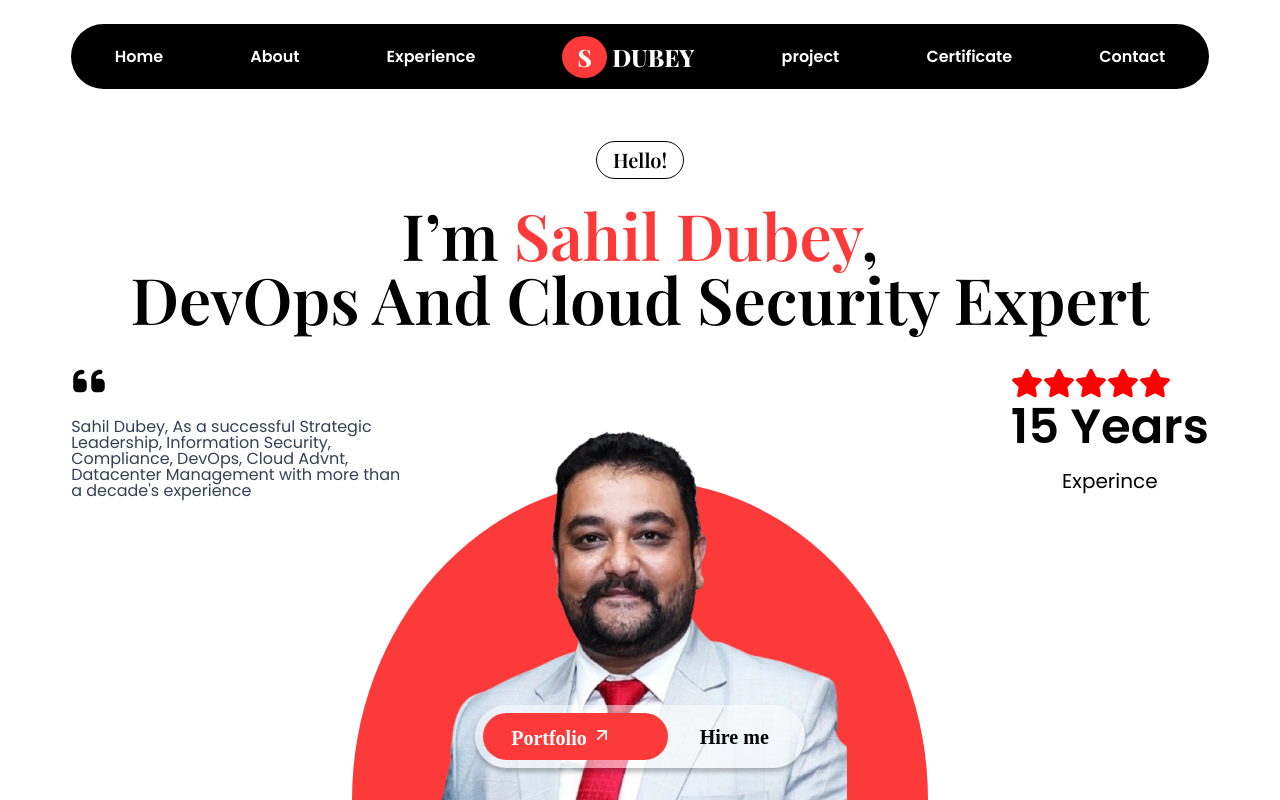
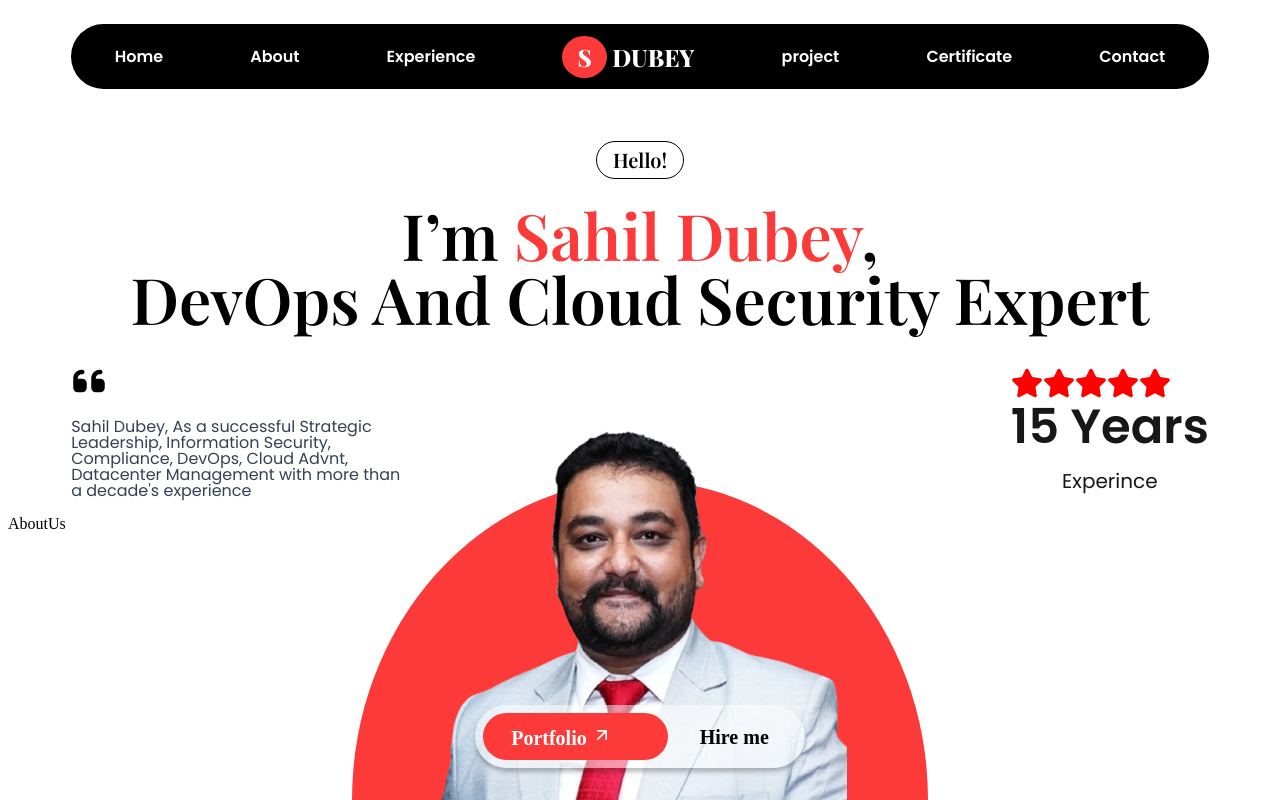
Before and after one commit to SatmeetSingh/Sahil_Dubey_Portfolio, a React (Vite) app: page / in a window 1280 px wide. Built offline with nearby package versions, Linux system fonts and the light colour scheme; a web font is replaced by a local one.

Commit message:
feat: Added about section and fix hero section

```diff
--- a/src/App.tsx
+++ b/src/App.tsx
@@ -1,7 +1,7 @@
 import { BrowserRouter, Route, Routes } from 'react-router-dom'
 import './App.css'
 import Navbar from './components/Navbar/Navbar'
-import Hero from './components/HeroPage/Hero'
+import Home from './components/Home/Home'
 
 function App() {
 
@@ -9,7 +9,7 @@ function App() {
     <BrowserRouter>
       <Navbar />
       <Routes>
-        <Route path='/' element={<Hero />} />
+        <Route path='/' element={<Home />} />
       </Routes>
     </BrowserRouter>
   )
--- /dev/null
+++ b/src/components/AboutUs/AboutUs.tsx
@@ -0,0 +1,6 @@
+
+export default function AboutUs() {
+  return (
+    <div>AboutUs</div>
+  )
+}
--- a/src/components/HeroPage/hero.module.css
+++ b/src/components/HeroPage/hero.module.css
@@ -67,6 +67,7 @@
     line-height: 100%;
     letter-spacing: -1.5%;
     text-align: center;
+    color: var(--secondary-text-color);
 }
 
 .rating p {
@@ -76,7 +77,10 @@
     line-height: 100%;
     letter-spacing: -1%;
     text-align: center;
+    color: var(--secondary-text-color);
+    align-self: flex-end;
 }
+
 
 .semicircle {
     display: flex;
--- /dev/null
+++ b/src/components/Home/Home.tsx
@@ -0,0 +1,11 @@
+import AboutUs from "../AboutUs/AboutUs";
+import Hero from "../HeroPage/Hero";
+
+export default function Home() {
+  return (
+    <div>
+        <Hero />
+        <AboutUs />
+    </div>
+  )
+}
--- a/src/index.css
+++ b/src/index.css
@@ -7,8 +7,7 @@
   --background-color:#000000;
   --text-color: #344054;
   --blur-color: #FFFFFF80;
-
-
   --font-primary: 'Poppins', sans-serif;
   --font-secondary: 'Playfair Display', serif;
+  --secondary-text-color:#171717;
 }
```
Also changed, not shown: src/components/AboutUs/aboutus.module.css (added).
